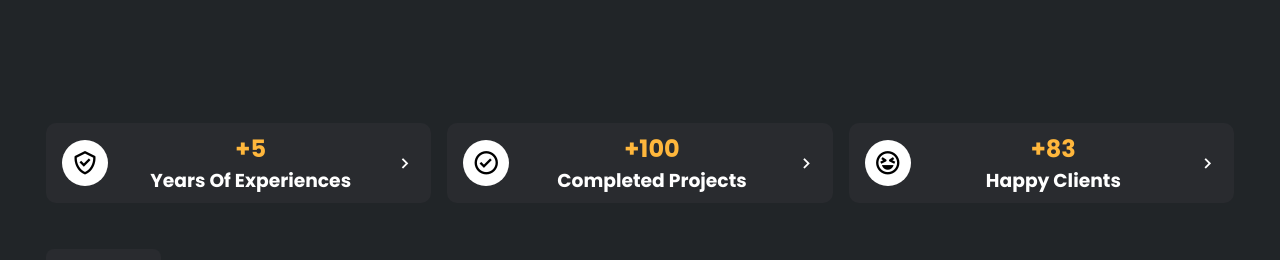
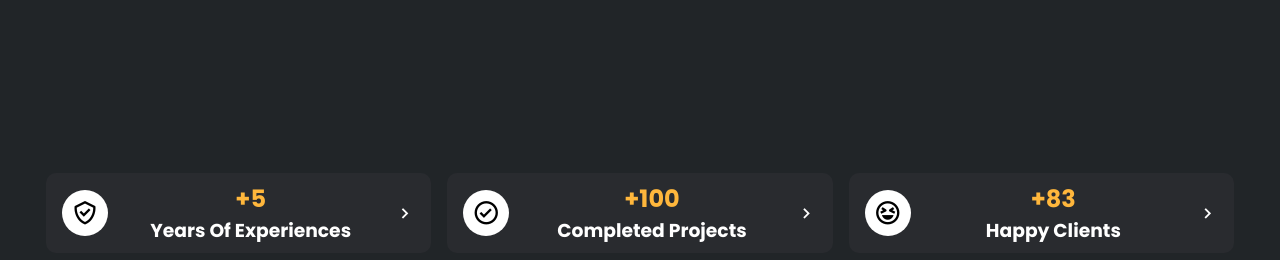
Before and after one commit to N6w9f/AsmrProg-Responsive-Portfolio-Website-, a plain HTML site: page index.html in a window 1280 px wide. Shown: the part 689-949 px from the top of the page. Drawn offline with nearby package versions, Linux system fonts and the light colour scheme; a script that the page names is missing.

Commit message:
Update style.css

```diff
--- a/css/style.css
+++ b/css/style.css
@@ -128,7 +128,7 @@ main img {
   display: flex;
   flex-wrap: wrap;
   gap: 16px;
-  margin: 12px 46px 0;
+  margin: 62px 46px 0;
 }
 .info .card {
   display: flex;
```
